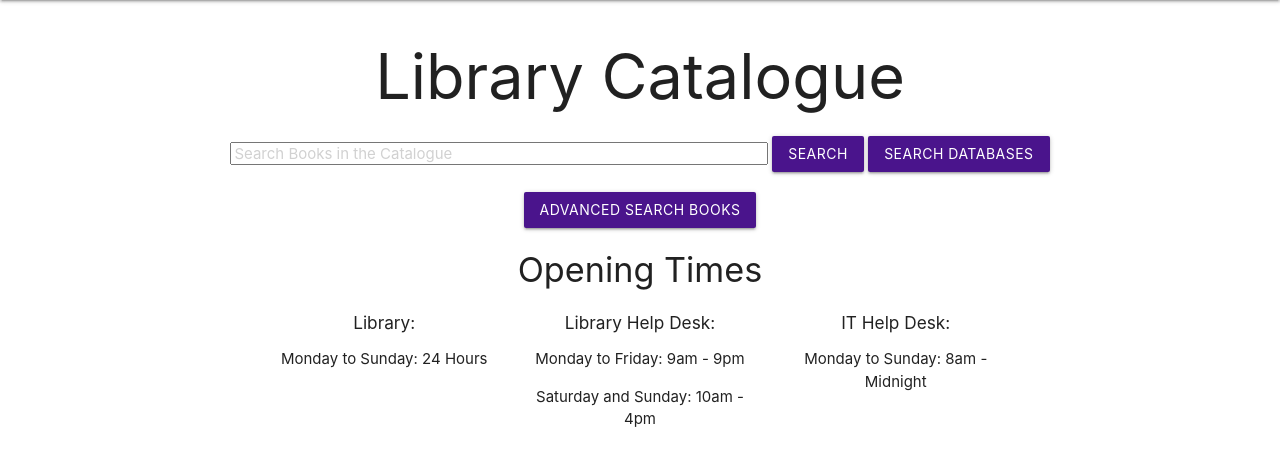
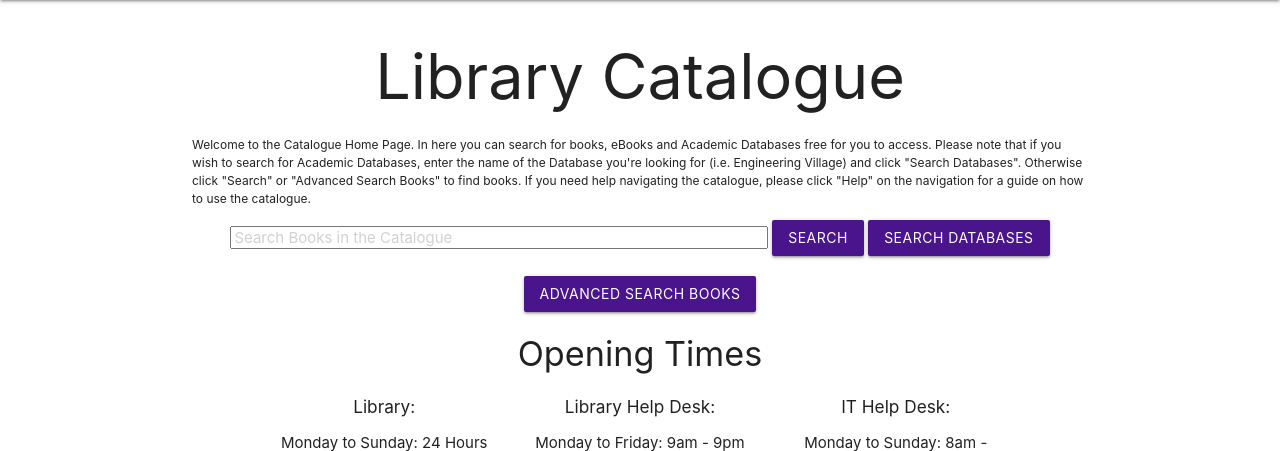
Before and after one commit to Alphaa2k/FinalProject, a PHP site: page / in a window 1280 px wide. Shown: the part 64-515 px from the top of the page. Run offline with PHP 8.4, Linux system fonts and the light colour scheme.

Commit message:
Message on Home Page

```diff
--- a/css/index.css
+++ b/css/index.css
@@ -12,6 +12,10 @@
   text-align: center;
 }
 
+.welcome{
+  font-size: 12px;
+}
+
 #Adv{
   display: block;
   margin: 10px auto auto auto;
--- a/index.php
+++ b/index.php
@@ -153,6 +153,11 @@
 <div class="container">
   <h1>Library Catalogue</h1>
 
+  <p class="welcome">Welcome to the Catalogue Home Page. In here you can search for books, eBooks and Academic Databases free for you to access.
+  Please note that if you wish to search for Academic Databases, enter the name of the Database you're looking for (i.e. Engineering Village)
+  and click "Search Databases". Otherwise click "Search" or "Advanced Search Books" to find books. If you need help navigating the catalogue,
+  please click "Help" on the navigation for a guide on how to use the catalogue.</p>
+
   <div class="searchcontent">
     <form action="<?php echo $_SERVER['PHP_SELF']; ?>" method="POST">
         <div class="helper-text red-text"><?php echo $errors['search'] ?></div>
```
